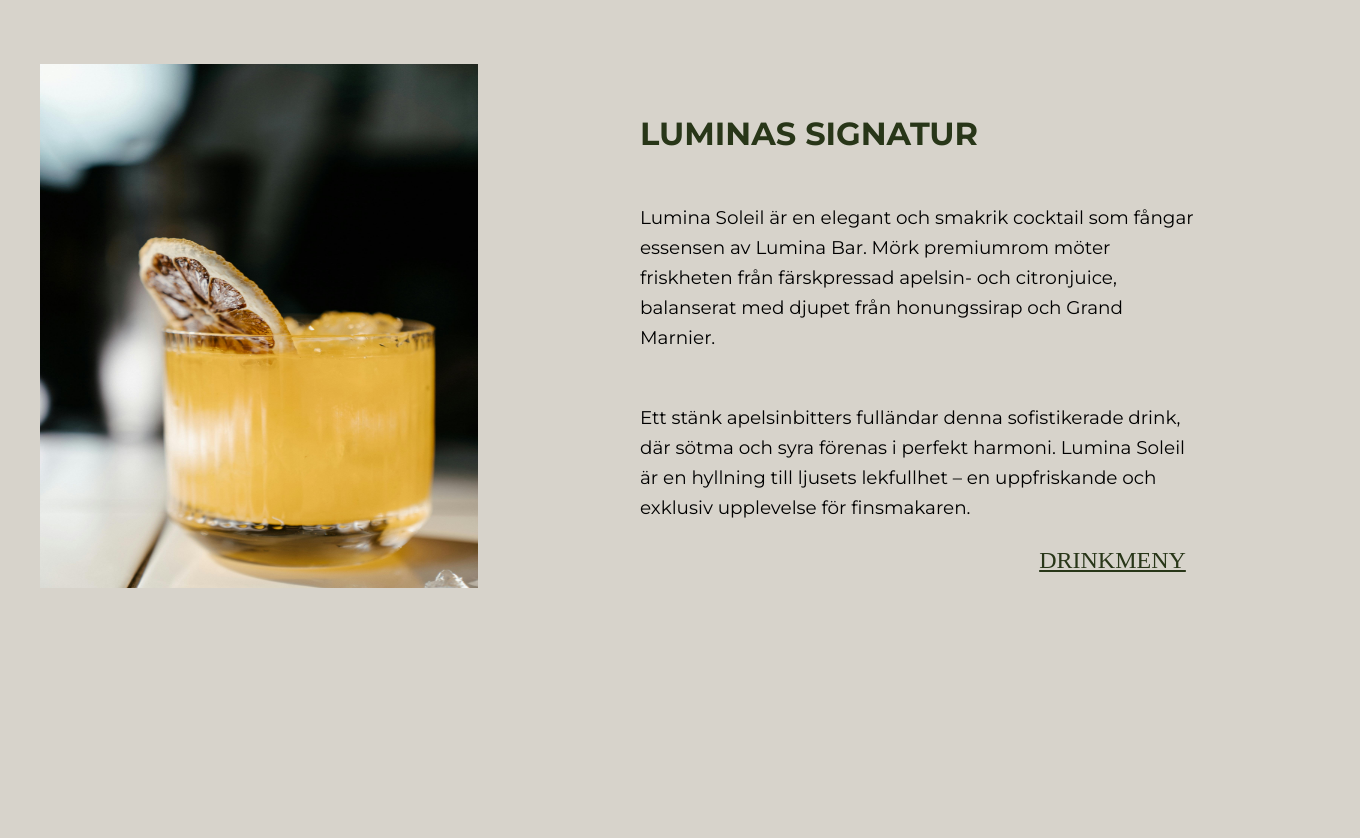
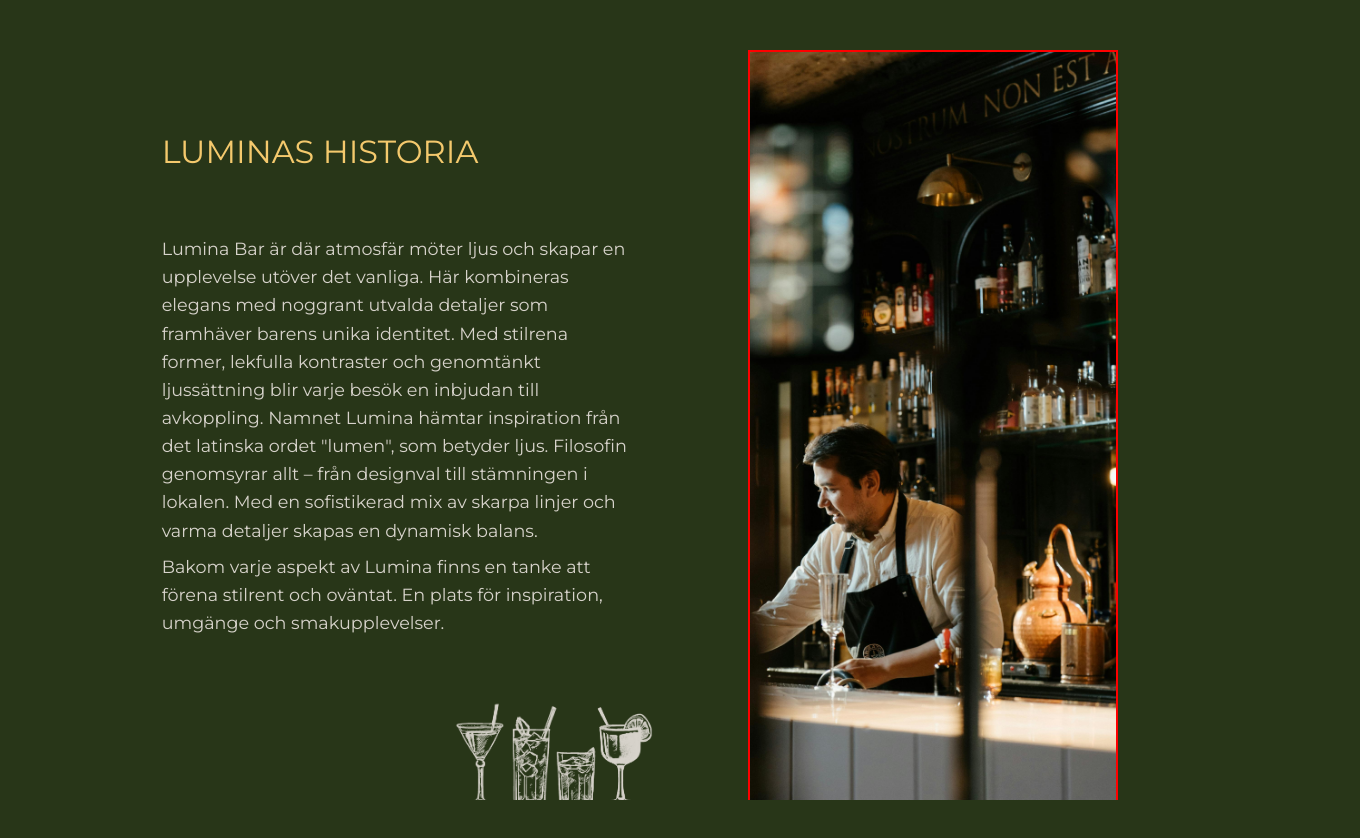
Before and after one commit to ynnxj/lumina, a Vue app: page / in a window 1280 px wide. Shown: the top 838 px of the page, 1360 px wide, since content can reach past the window. After the commit the page ends 800 px from the top, so only its background shows below. Built offline with nearby package versions, Linux system fonts and the light colour scheme; a web font is replaced by a local one.

Commit message:
🚧 feat: completed desktop layout for SectionTwoHistory

```diff
--- a/src/App.vue
+++ b/src/App.vue
@@ -1,6 +1,7 @@
 <script setup>
 import { RouterLink, RouterView } from 'vue-router'
 import LandingPage from './views/LandingPage.vue';
+
 </script>
 
 <template>
--- /dev/null
+++ b/src/components/SectionTwoHistory.vue
@@ -0,0 +1,39 @@
+<template>
+  <section class="history">
+    <div class="history-container">
+      <h2 class="lumina-history">Luminas Historia</h2>
+
+      <div class="history-text">
+        <p class="primary-text">
+          Lumina Bar är där atmosfär möter ljus och skapar en upplevelse utöver det vanliga.
+          Här kombineras elegans med noggrant utvalda detaljer som framhäver barens unika identitet.
+          Med stilrena former, lekfulla kontraster och genomtänkt ljussättning blir varje
+          besök en inbjudan till avkoppling. Namnet Lumina hämtar inspiration från det
+          latinska ordet "lumen", som betyder ljus. Filosofin genomsyrar allt – från designval
+          till stämningen i lokalen. Med en sofistikerad mix av skarpa linjer och varma detaljer
+          skapas en dynamisk balans.
+        </p>
+
+        <p class="secondary-text">
+          Bakom varje aspekt av Lumina finns en tanke att förena stilrent och oväntat.
+          En plats för inspiration, umgänge och smakupplevelser.
+        </p>
+      </div>
+
+      <div class="history-image-container">
+        <img class="history-main-image" :src="barImage" alt="Daniel Tending Lumina Bar" />
+      </div>
+
+      <div class="history-drinks">
+        <img class="history-drinks-image" :src="drinksImage" alt="Fyra drinkar" />
+      </div>
+    </div>
+  </section>
+</template>
+
+<script setup>
+import barImage from "@/assets/images/images-and-videos/home-page/daniel-tending-the-bar.jpg";
+import drinksImage from "@/assets/images/images-and-videos/home-page/drinks.png";
+
+import "./SectionTwoHistoryStyle.scss";
+</script>
--- /dev/null
+++ b/src/components/SectionTwoHistoryStyle.scss
@@ -0,0 +1,85 @@
+@import url("https://fonts.googleapis.com/css2?family=Montserrat:wght@400;700&display=swap");
+
+body, html {
+    margin: 0;
+    padding: 0;
+    width: 100%;
+    height: 100%;
+    overflow-x: hidden;
+    background-color: #283618;
+    font-family: "Montserrat", sans-serif;
+}
+
+.history {
+    display: flex;
+    justify-content: center;
+    align-items: center;
+    width: 100vw;
+    min-height: 100vh;
+    padding: 50px 0;
+    background-color: #283618;
+
+    .history-container {
+        display: grid;
+        grid-template-columns: repeat(12, 1fr);
+        grid-template-rows: auto auto auto auto;
+        gap: 20px;
+        max-width: 1440px;
+        width: 90%;
+        align-items: center;
+        color: #D7D3CB;
+        margin: 0 auto;
+    }
+
+    .lumina-history {
+        grid-column: 2 / span 5;
+        font-size: 2rem;
+        color: #F4C96D;
+        font-family: "Montserrat", sans-serif;
+        text-transform: uppercase;
+        margin: 50px 0 0 0;
+    }
+
+    .history-text {
+        grid-column: 2 / span 5;
+        display: flex;
+        flex-direction: column;
+        gap: 0.5rem;
+        line-height: 1.6;
+        font-family: "Montserrat", sans-serif;
+        font-size: 1.1rem;
+        margin-top: -20px;
+    }
+
+    .history-image-container {
+        grid-column: 8 / span 4;
+        grid-row: 1 / span 3;
+        width: 100%;
+        height: 800px;
+        border: 2px solid red;
+        overflow: hidden;
+        position: relative;
+
+        .history-main-image {
+            position: absolute;
+            left: -140px;
+            width: calc(100% + 140px);
+            height: 100%;
+            object-fit: cover;
+        }
+    }
+
+    .history-drinks {
+        grid-column: 5 / span 3;
+        grid-row: 3;
+        display: flex;
+        justify-content: flex-start;
+        align-items: center;
+        margin-top: -20px;
+
+        .history-drinks-image {
+            width: 200px;
+            max-width: 100%;
+        }
+    }
+}
--- a/src/views/LandingPage.vue
+++ b/src/views/LandingPage.vue
@@ -1,11 +1,11 @@
 <script setup>
 import SectionThree from '@/components/SectionThree.vue';
 import SectionFive from '@/components/SectionFive.vue';
+import HistorySection from '@/components/SectionTwoHistory.vue';
 </script>
 
-
-
 <template>
+    <HistorySection/>
     <SectionThree />
     <SectionFive />
 </template>
```
